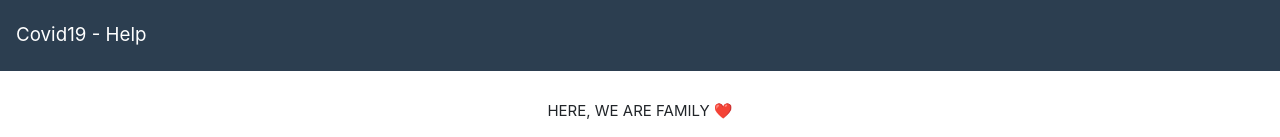
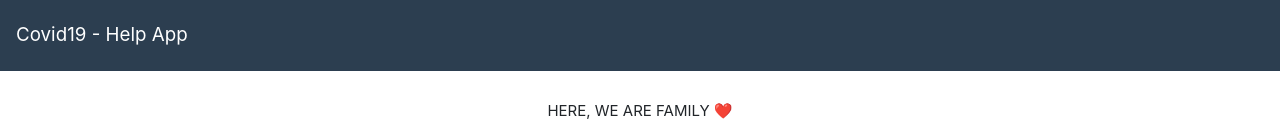
Before and after one commit to ryanam26/Covid19-Help, a React (Create React App) app in the folder frontend/: page /new-question in a window 1280 px wide. Shown: the top 137 px of the page. Built offline with nearby package versions, Linux system fonts and the light colour scheme.

Commit message:
first commit

```diff
--- a/frontend/package.json
+++ b/frontend/package.json
@@ -20,8 +20,8 @@
     "build": "react-scripts build",
     "test": "react-scripts test",
     "eject": "react-scripts eject"
-    },
-    "proxy": "http://localhost:5000",
+  },
+  "proxy": "http://localhost:5000",
   "eslintConfig": {
     "extends": "react-app"
   },
--- a/frontend/src/NavBar/NavBar.js
+++ b/frontend/src/NavBar/NavBar.js
@@ -11,7 +11,7 @@ function NavBar(props) {
   return (
     <nav className="navbar navbar-dark bg-primary fixed-top">
       <Link className="navbar-brand" to="/">
-        Covid19 - Help
+        Covid19 - Help App
       </Link>
     </nav>
   );
```
Also changed, not shown: package.json (line endings or trailing spaces), 2 other files (tests, documents, lock files or other folders).
